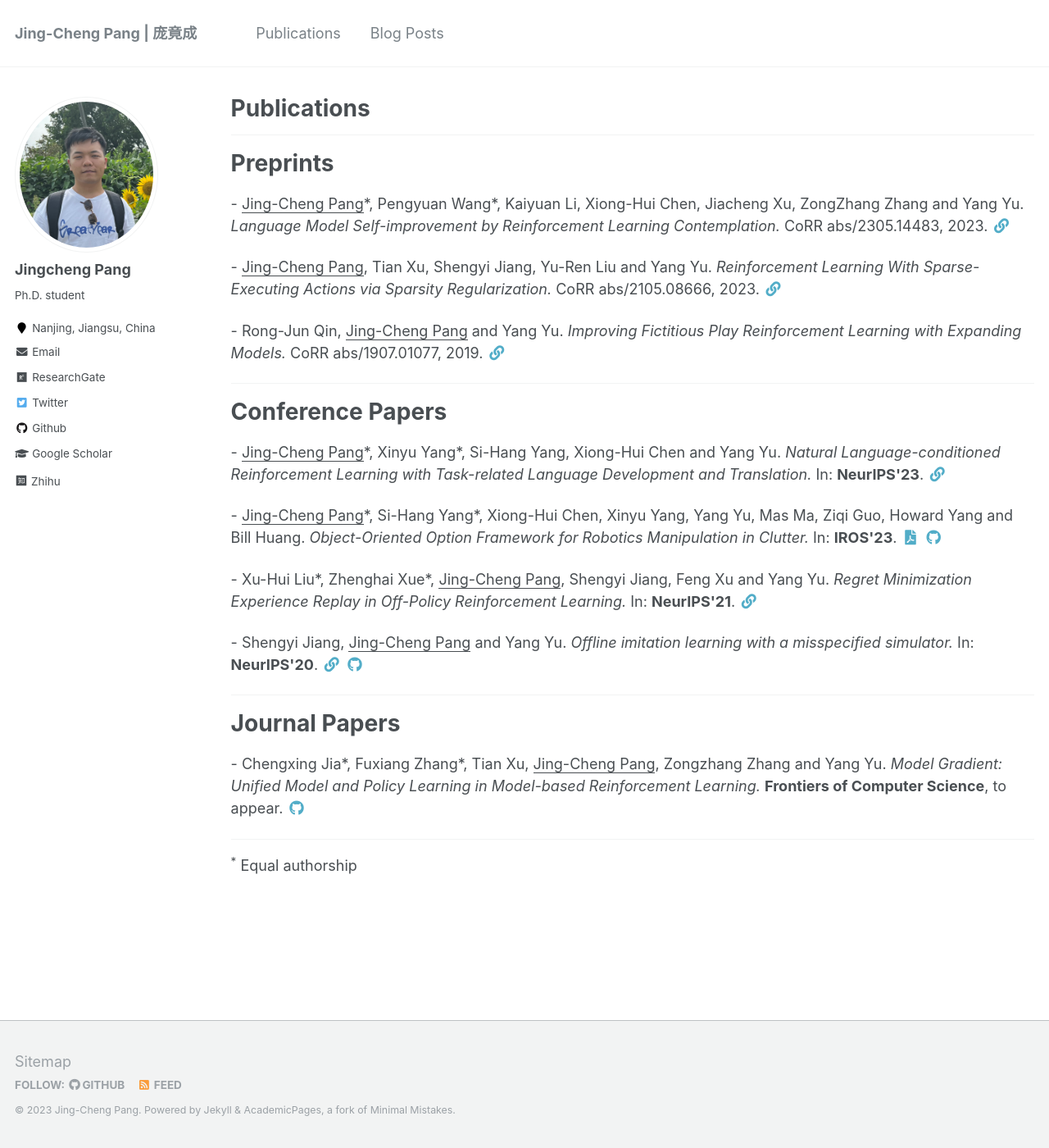
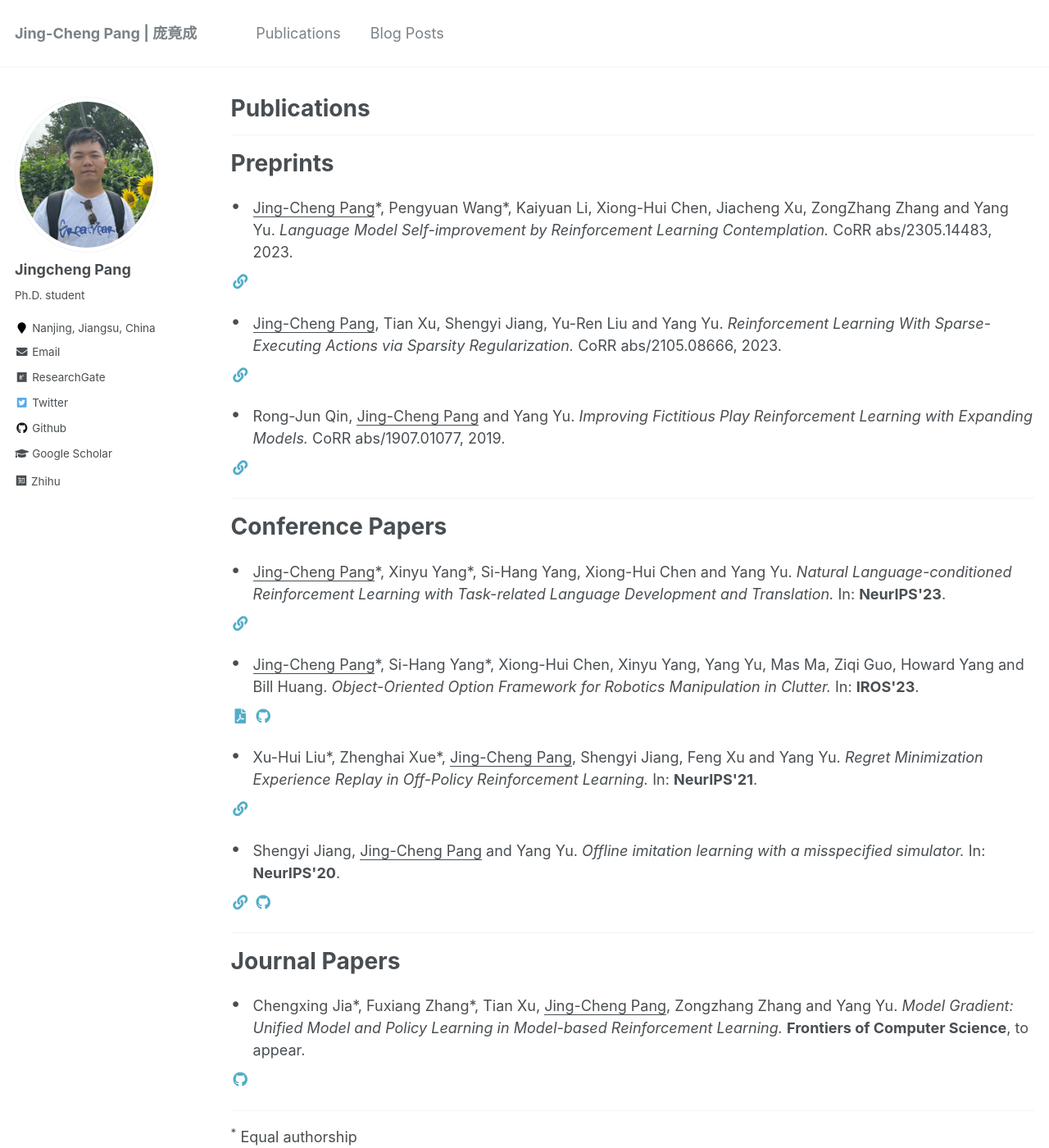
Before and after one commit to jingchengpang/jingchengpang.github.io, a Jekyll site: the page built from _pages/publications.md, in a window 1280 px wide and 1400 px high. Shown: the whole window at 82% size. Built offline with Jekyll 4.4.1, drawn with Linux system fonts in a browser that asks for light colours; a style sheet for code colours, icons or effects is not loaded.

Commit message:
improve pub presentation

```diff
--- a/_includes/archive-single.html
+++ b/_includes/archive-single.html
@@ -57,7 +57,7 @@
       <!-- citation and icon code -->
       <p>
       {% if post.citation %}
-        - {{ post.citation }}
+        <div class="list-item"> {{ post.citation }} </div>
       {% endif %}
 <!--      <br>-->
       {% if post.link %}
--- a/_includes/head.html
+++ b/_includes/head.html
@@ -19,3 +19,19 @@
 <link rel="stylesheet" href="{{ base_path }}/assets/css/main.css">
 
 <meta http-equiv="cleartype" content="on">
+<style>
+.list-item {
+  display: block;
+  position: relative;
+  padding-left: 1.5em;
+  margin-bottom: 0.5em;
+}
+
+.list-item:before {
+  content: "•";
+  position: absolute;
+  left: 0;
+  font-size: 1.2em;
+  line-height: 1;
+}
+</style>
```
Also changed, not shown: assets/css/academicons.css (line endings or trailing spaces).
